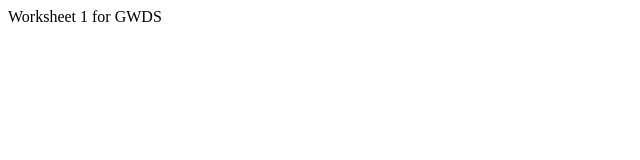
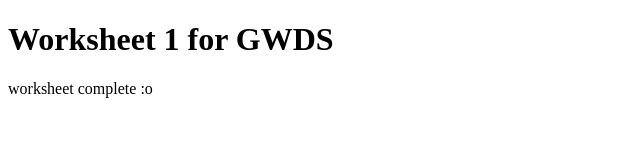
Before and after one commit to JDunfordCottrell/GWDS-Weekly-Coding-Sheets, a plain HTML site: page week1/index.html in a window 1280 px wide. Shown: the whole page, without its empty margins (0-640 px from the left). Drawn offline with Linux system fonts and the light colour scheme.

Commit message:
Update index.html

```diff
--- a/week1/index.html
+++ b/week1/index.html
@@ -1,6 +1,7 @@
 <!DOCTYPE html>
 <html>
 <body>
-Worksheet 1 for GWDS
+<h1>Worksheet 1 for GWDS</h1>
+<p>worksheet complete :o</p>
 </body>
 </html>
```
